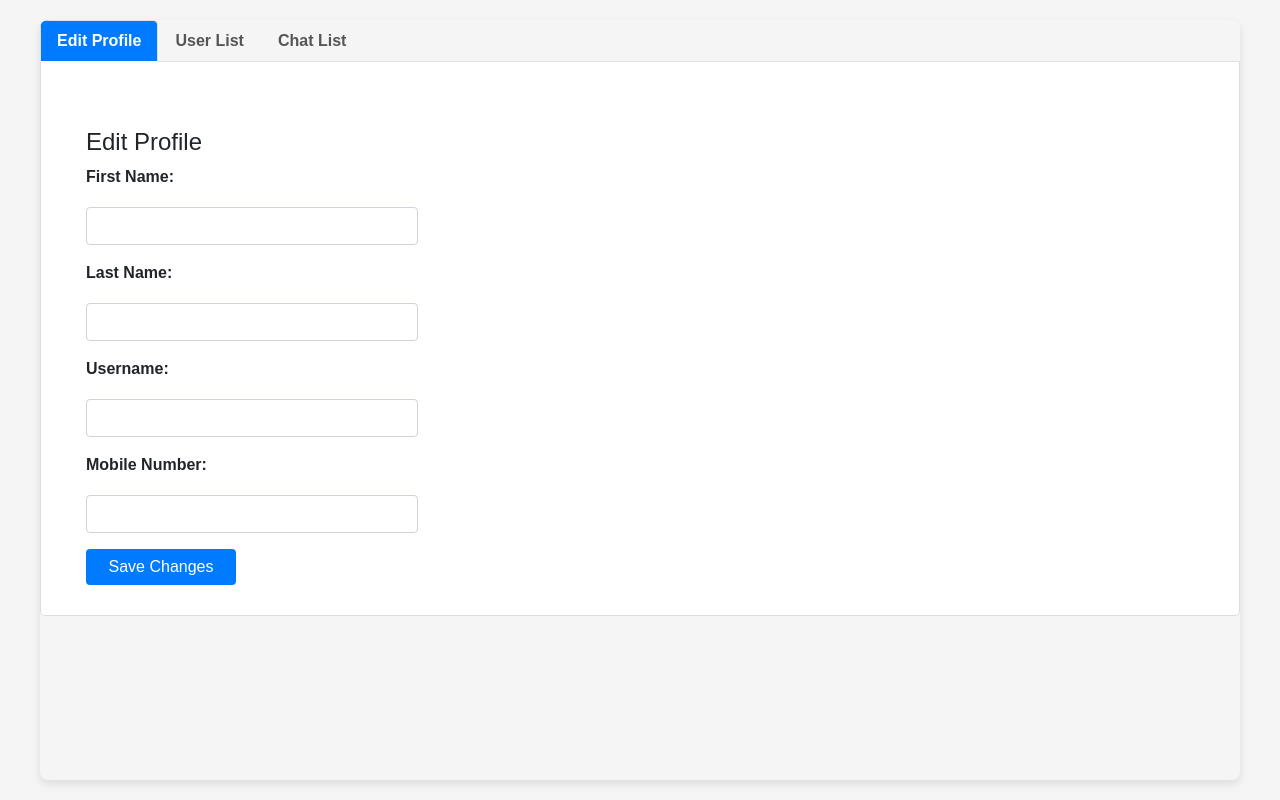
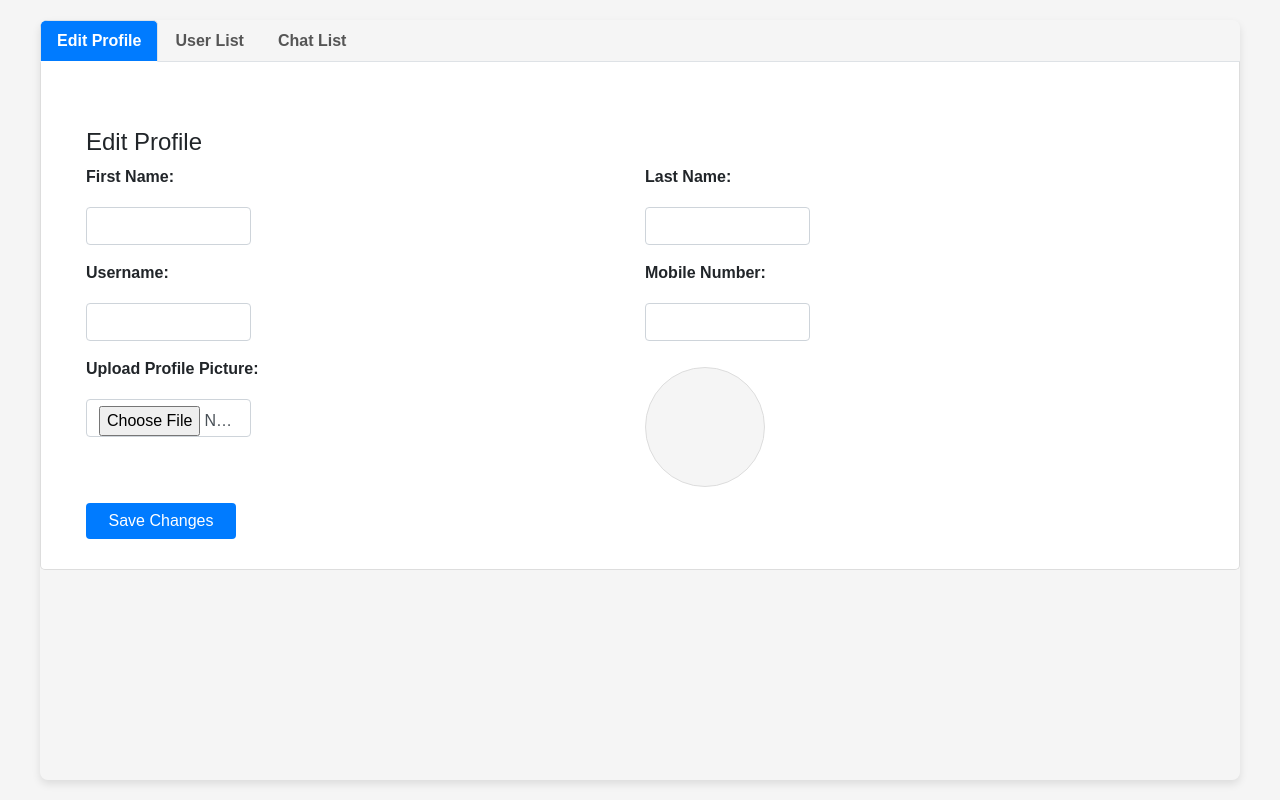
Before and after one commit to mohammad81mhm/django-chat-app, a Django app: template users/templates/users/dashboard.html in a window 1280 px wide. Run offline with Django 5.2, Linux system fonts and the light colour scheme; the template is opened without the code that fills it, so the values that code supplies are empty; some libraries are stand-ins or nearby versions.

Commit message:
adding user profile to dashboard

```diff
--- a/users/templates/users/dashboard.html
+++ b/users/templates/users/dashboard.html
@@ -6,6 +6,25 @@
     <title>User Dashboard</title>
     <link rel="stylesheet" href="https://maxcdn.bootstrapcdn.com/bootstrap/4.5.2/css/bootstrap.min.css">
     <style>
+        .profile-picture-container {
+            margin-top: 10px;
+            border: 1px solid #ddd;
+            border-radius: 50%; /* برای نمایش گرد تصویر */
+            width: 120px; /* عرض و ارتفاع کمتر */
+            height: 120px;
+            display: flex;
+            justify-content: center;
+            align-items: center;
+            overflow: hidden;
+            background-color: #f5f5f5;
+            font-size: 14px;
+            color: #888;
+        }
+        .profile-picture-container img {
+            width: 100%;
+            height: 100%;
+            object-fit: cover; /* برای قرارگیری مناسب تصویر در کادر */
+        }
         body {
             background-color: #f5f5f5;
             font-family: Arial, sans-serif;
@@ -80,27 +99,55 @@
     <div class="tab-content">
         <!-- Edit Profile Tab -->
         <div id="profile" class="container tab-pane active">
-            <h4 class="mt-3">Edit Profile</h4>
-            <form id="profile-form">
+    <h4 class="mt-3">Edit Profile</h4>
+    <form id="profile-form">
+        <div class="form-row">
+            <div class="col-md-6">
                 <div class="form-group">
                     <label for="first_name">First Name:</label>
                     <input type="text" class="form-control" id="first_name" name="first_name">
                 </div>
+            </div>
+            <div class="col-md-6">
                 <div class="form-group">
                     <label for="last_name">Last Name:</label>
                     <input type="text" class="form-control" id="last_name" name="last_name">
                 </div>
+            </div>
+        </div>
+
+        <div class="form-row">
+            <div class="col-md-6">
                 <div class="form-group">
                     <label for="username">Username:</label>
                     <input type="text" class="form-control" id="username" name="username">
                 </div>
+            </div>
+            <div class="col-md-6">
                 <div class="form-group">
                     <label for="mobile_number">Mobile Number:</label>
                     <input type="tel" class="form-control" id="mobile_number" name="mobile_number">
                 </div>
-                <button type="submit" class="btn btn-primary " style="width: 150px;">Save Changes</button>
-            </form>
+            </div>
         </div>
+
+        <div class="form-row">
+            <div class="col-md-6">
+                <div class="form-group">
+                    <label for="profile_picture">Upload Profile Picture:</label>
+                    <input type="file" class="form-control" id="profile_picture" name="profile_picture" accept="image/*">
+                </div>
+            </div>
+            <div class="col-md-6 text-center">
+                <div id="profile-picture-display" class="profile-picture-container">
+                </div>
+            </div>
+        </div>
+
+        <button type="submit" class="btn btn-primary mt-3" style="width: 150px;">Save Changes</button>
+    </form>
+</div>
+
 
         <!-- User List Tab -->
         <div id="users" class="container tab-pane fade">
@@ -171,13 +218,22 @@
 
         function loadUserProfile() {
             $.ajax({
-                url: '/users/profile/',  // آدرس API برای دریافت پروفایل
+                url: '/users/profile/',
                 type: 'GET',
                 success: function(data) {
                     $('#first_name').val(data.first_name);
                     $('#last_name').val(data.last_name);
                     $('#username').val(data.username);
                     $('#mobile_number').val(data.phone_number);
+
+                    // نمایش عکس پروفایل یا پیام جایگزین
+                    if (data.profile_picture) {
+                        $('#profile-picture-display').html(`
+                    <img src="${data.profile_picture}" alt="Profile Picture" width="150" height="150" style="border-radius: 50%;">
+                `);
+                    } else {
+                        $('#profile-picture-display').text("هنوز عکسی انتخاب نکرده‌اید.");
+                    }
                 }
             });
         }
@@ -199,6 +255,7 @@
                 contentType: false,
                 success: function(response) {
                     alert('Profile updated successfully');
+                    loadUserProfile();
                 },
                 error: function(xhr, status, error) {
                     alert('Error updating profile: ' + error);
```
Also changed, not shown: 1 other file.
